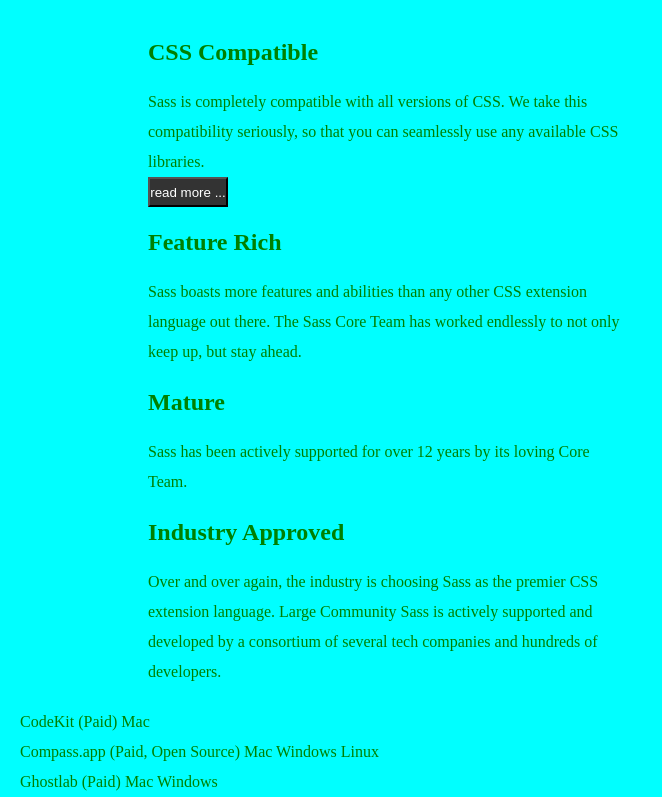
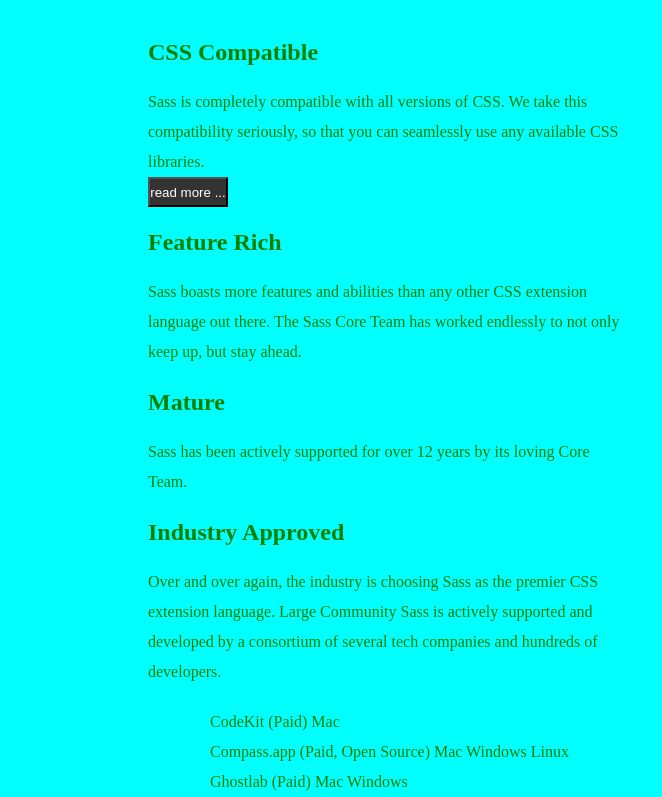
Before and after one commit to 19wdwu07/sass-project, a plain HTML site: page index.html in a window 1280 px wide. Shown: the part 673-1470 px from the top of the page, without its empty margins (0-662 px from the left). Drawn offline with nearby package versions, Linux system fonts and the light colour scheme; files that its build step writes are made by us from their sources.

Commit message:
added class name to the ul

```diff
--- a/sass/_paragraph.scss
+++ b/sass/_paragraph.scss
@@ -21,7 +21,7 @@ h2{
   margin:20px 0px;
 }
 /* inheritance of style from .para11 */
-ul{
+ul.tools{
   @extend .para11;
-  margin-left: 20px;
+  margin-left: 210px;
 }
```
